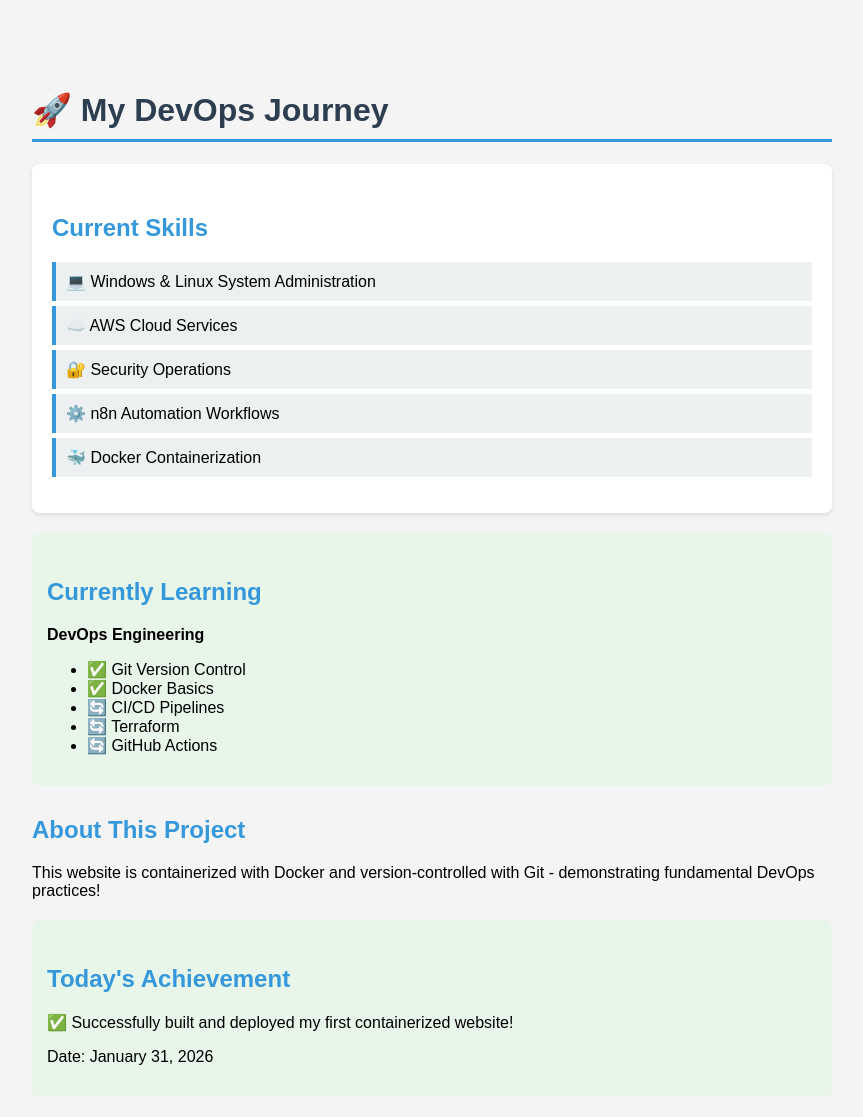
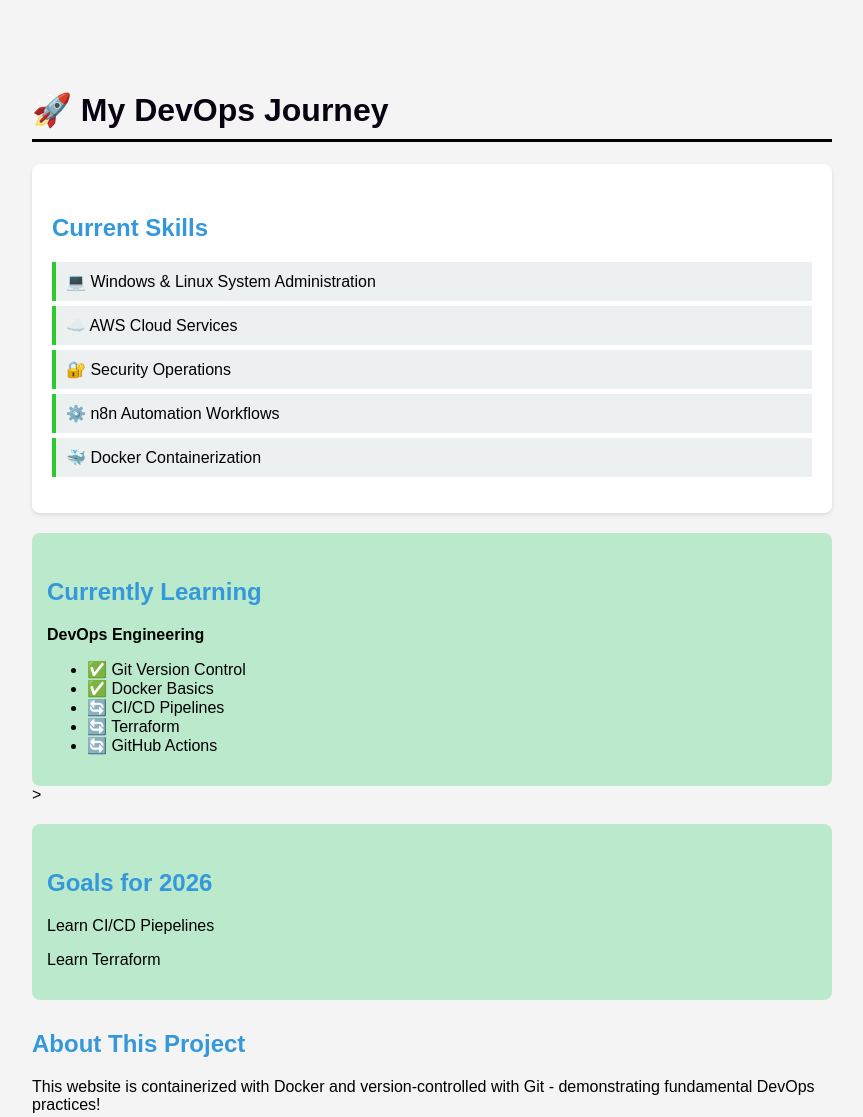
Before and after one commit to ilincuut/my-devops-website, a plain HTML site: page index.html in a window 1280 px wide. Shown: the top 1117 px of the page, without its empty margins (208-1071 px from the left). Drawn offline with Linux system fonts and the light colour scheme.

Commit message:
Added new section

```diff
--- a/index.html
+++ b/index.html
@@ -50,11 +50,11 @@
            ======================================== */
         h1 {
             /* color: Text color */
-            color: #2c3e50;
+            color: #090311;
             /* Dark blue-gray */
 
             /* border-bottom: Line under the text */
-            border-bottom: 3px solid #3498db;
+            border-bottom: 3px solid #000000;
             /* 3 pixels thick, solid line, bright blue color */
 
             /* padding-bottom: Space between text and bottom border */
@@ -134,7 +134,7 @@
             /* Very light gray */
 
             /* border-left: Colored bar on the left side */
-            border-left: 4px solid #3498db;
+            border-left: 4px solid #2cca2c;
             /* 4 pixels thick, solid, bright blue */
             /* This creates a nice accent stripe on the left */
         }
@@ -146,7 +146,7 @@
             /* Green-tinted boxes for "currently learning" sections */
 
             /* background: Light green background */
-            background: #e8f5e9;
+            background: #bae9cc;
             /* Very pale green (#e8f5e9) */
 
             /* padding: Space inside the box */
@@ -201,7 +201,12 @@
             <li>🔄 GitHub Actions</li>
         </ul>
     </div>
-
+    <!-- Goals box content-->>
+    <div class="learning">
+    <h2>Goals for 2026</h2>
+     <p>Learn CI/CD Piepelines</p>
+     <p>Learn Terraform</p>
+    </div>
     <!-- Third content box: About This Project -->
     <h2>About This Project</h2>
     <p>This website is containerized with Docker and version-controlled with Git - demonstrating fundamental DevOps practices!</p>
```
